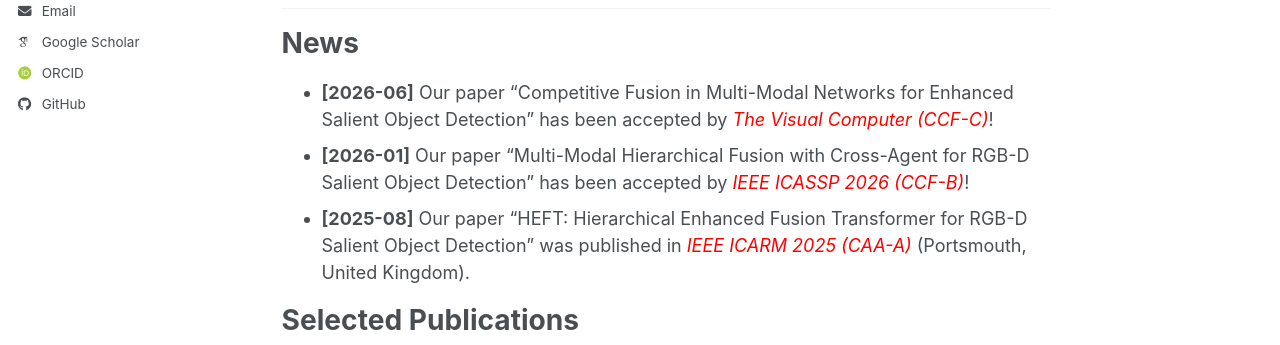
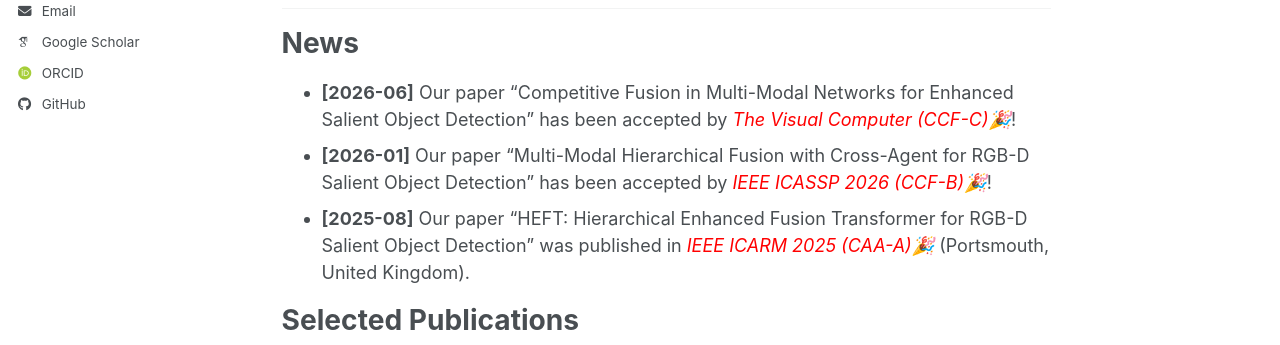
Before and after one commit to liangjiaxiaoqi/liangjiaxiaoqi.github.io, a Jekyll site: the page built from _pages/about.md, in a window 1280 px wide and 1394 px high. Shown: the part 452-797 px from the top of the window. Built offline with Jekyll 4.4.1, drawn with Linux system fonts in a browser that asks for light colours; some web fonts are replaced; a script bundle is joined from its source files by our own code; library files that are not in the unit come from our copies.

Commit message:
Update about.md

```diff
--- a/_pages/about.md
+++ b/_pages/about.md
@@ -18,9 +18,9 @@ I am Hanzhong Tan (谭寒钟), currently a Master's student specializing in Comp
 
 News
 ======
-* **[2026-06]** Our paper "Competitive Fusion in Multi-Modal Networks for Enhanced Salient Object Detection" has been accepted by *<font color="red">The Visual Computer (CCF-C)</font>*!
-* **[2026-01]** Our paper "Multi-Modal Hierarchical Fusion with Cross-Agent for RGB-D Salient Object Detection" has been accepted by *<font color="red">IEEE ICASSP 2026 (CCF-B)</font>*!
-* **[2025-08]** Our paper "HEFT: Hierarchical Enhanced Fusion Transformer for RGB-D Salient Object Detection" was published in *<font color="red">IEEE ICARM 2025 (CAA-A)</font>* (Portsmouth, United Kingdom).
+* **[2026-06]** Our paper "Competitive Fusion in Multi-Modal Networks for Enhanced Salient Object Detection" has been accepted by *<font color="red">The Visual Computer (CCF-C)🎉</font>*!
+* **[2026-01]** Our paper "Multi-Modal Hierarchical Fusion with Cross-Agent for RGB-D Salient Object Detection" has been accepted by *<font color="red">IEEE ICASSP 2026 (CCF-B)🎉</font>*!
+* **[2025-08]** Our paper "HEFT: Hierarchical Enhanced Fusion Transformer for RGB-D Salient Object Detection" was published in *<font color="red">IEEE ICARM 2025 (CAA-A)🎉</font>* (Portsmouth, United Kingdom).
 
 <!--  这是注释
 Research Interests
```
